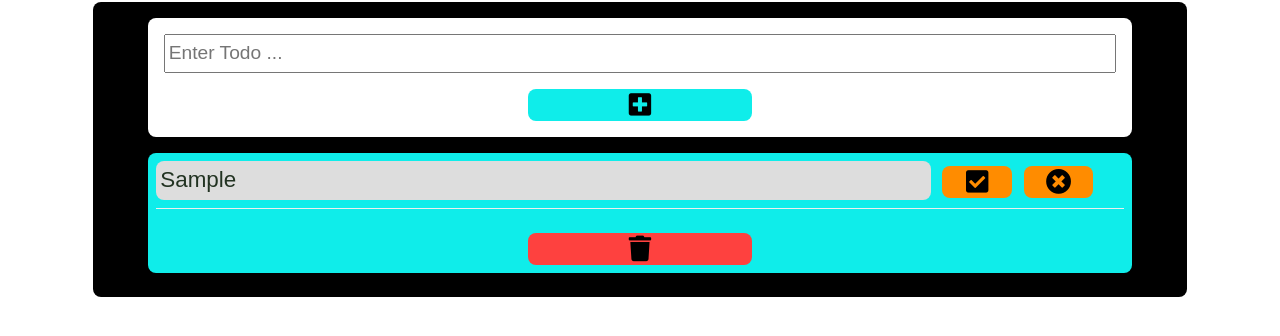
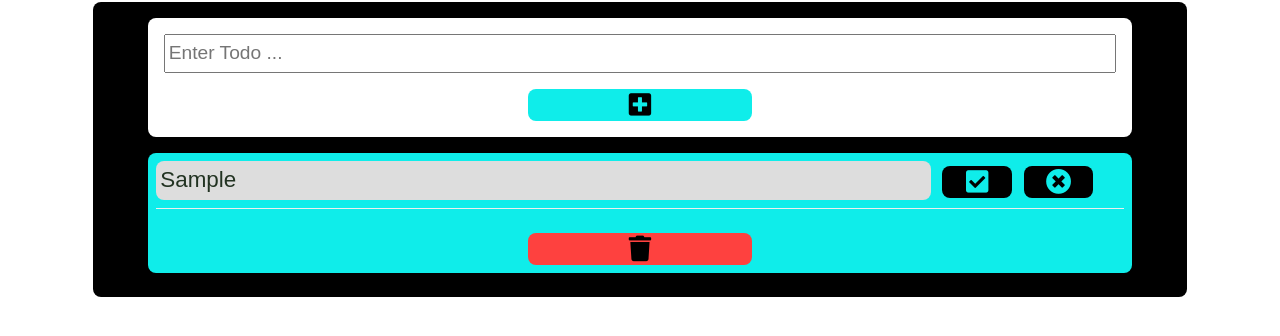
Before and after one commit to sysion/TodoApp, a plain HTML site: page index.html in a window 1280 px wide. Both pictures are taken after typing "Sample" into the empty fields and a click on the button 639 px from the left and 215 px from the top of the page. Shown: the part 110-446 px from the top of the page. Drawn offline with Linux system fonts and the light colour scheme.

Commit message:
Align all colors to logo

```diff
--- a/css/index.css
+++ b/css/index.css
@@ -162,7 +162,6 @@ ul li {
 	color: #223322;
 	width: 100%;
 	padding: 0.5rem 0.3rem;
-
 	text-align: start;
 }
 
@@ -188,7 +187,8 @@ ul li {
 .delete-button {
 	width: 6rem;
 	margin-top: 0.2rem;
-	background: #ff8c00;
+	background: black;
+	color: #0fedea;
 }
 
 .done-button i,
```
